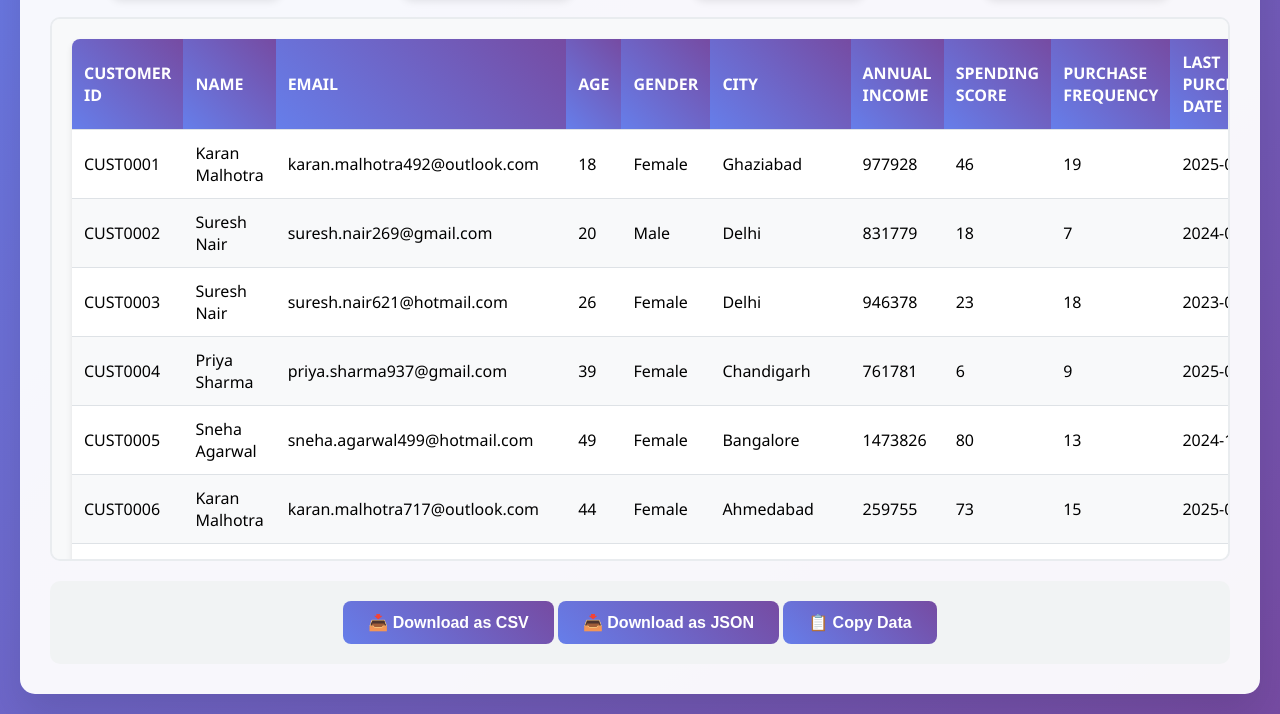
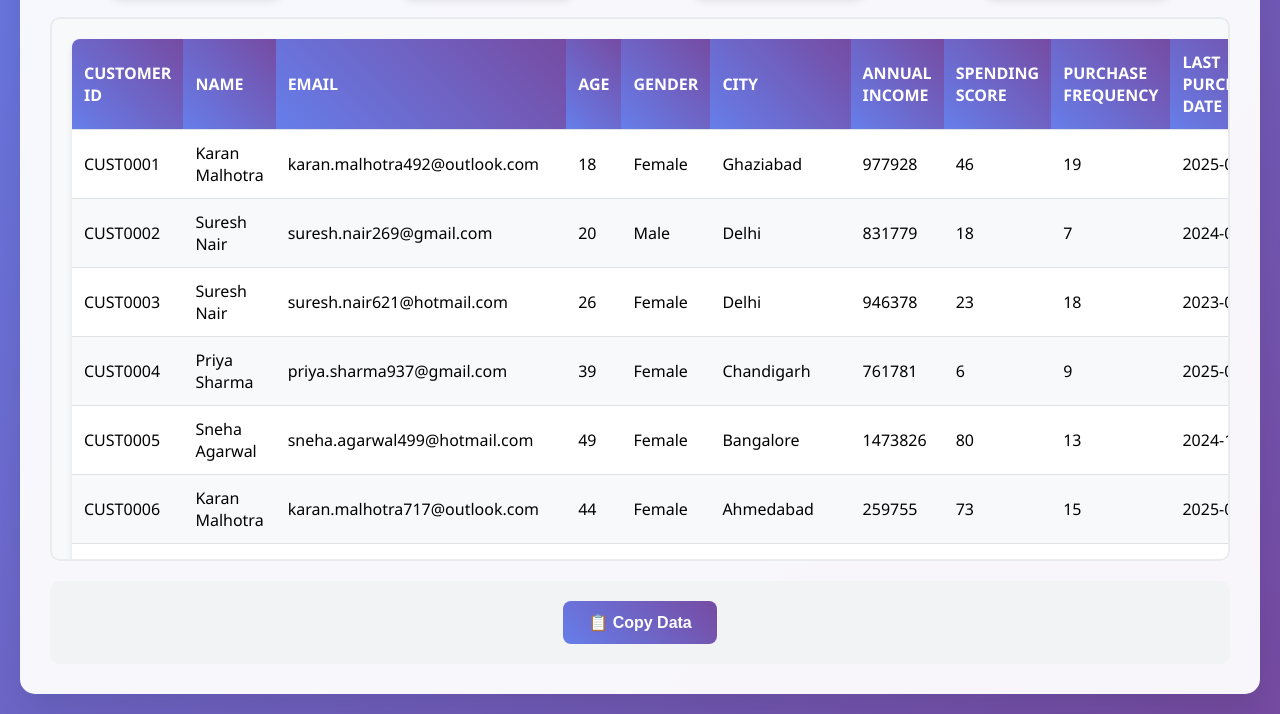
Before and after one commit to patilsoham223/Customer-Dataset-Generator, a plain HTML site: page index.html in a window 1280 px wide. Shown: the part 391-1105 px from the top of the page. Drawn offline with Linux system fonts and the light colour scheme.

Commit message:
Update index.html

```diff
--- a/index.html
+++ b/index.html
@@ -215,8 +215,6 @@
         </div>
 
         <div class="download-section" id="downloadSection" style="display: none;">
-            <button onclick="downloadCSV()">📥 Download as CSV</button>
-            <button onclick="downloadJSON()">📥 Download as JSON</button>
             <button onclick="copyData()" id="copyBtn">📋 Copy Data</button>
         </div>
     </div>
```
